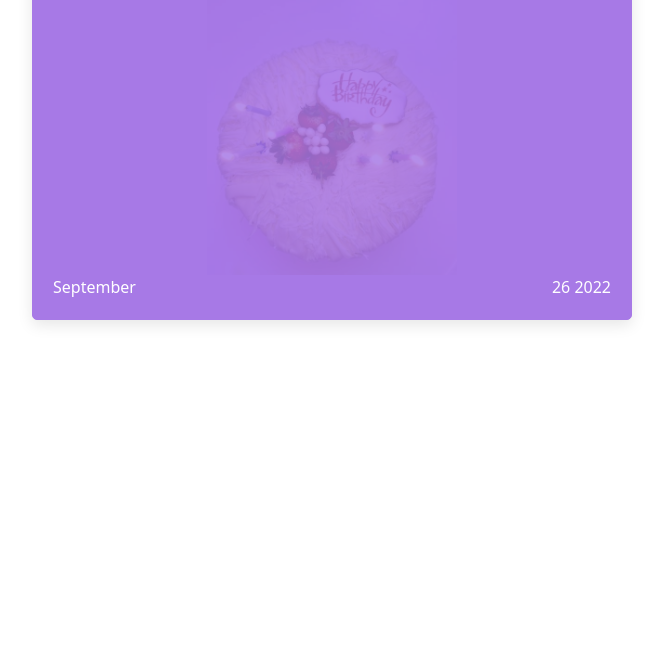
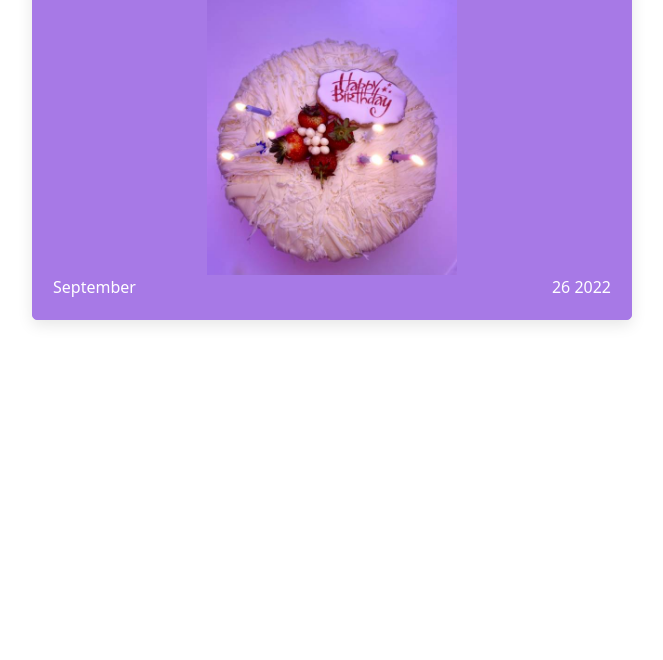
Before and after one commit to JulietNnaji/Birthday-Wishes-Web, a plain HTML site: page index.html in a window 1280 px wide. Shown: the part 140-800 px from the top of the page, without its empty margins (308-971 px from the left). Drawn offline with nearby package versions, Linux system fonts and the light colour scheme.

Commit message:
removed opacity

```diff
--- a/index.css
+++ b/index.css
@@ -15,7 +15,6 @@ section{
 img{
     display: block;
     margin: 0 auto;
-    opacity: 15%;
 }
 h1{
     font-size: 20px;
```
